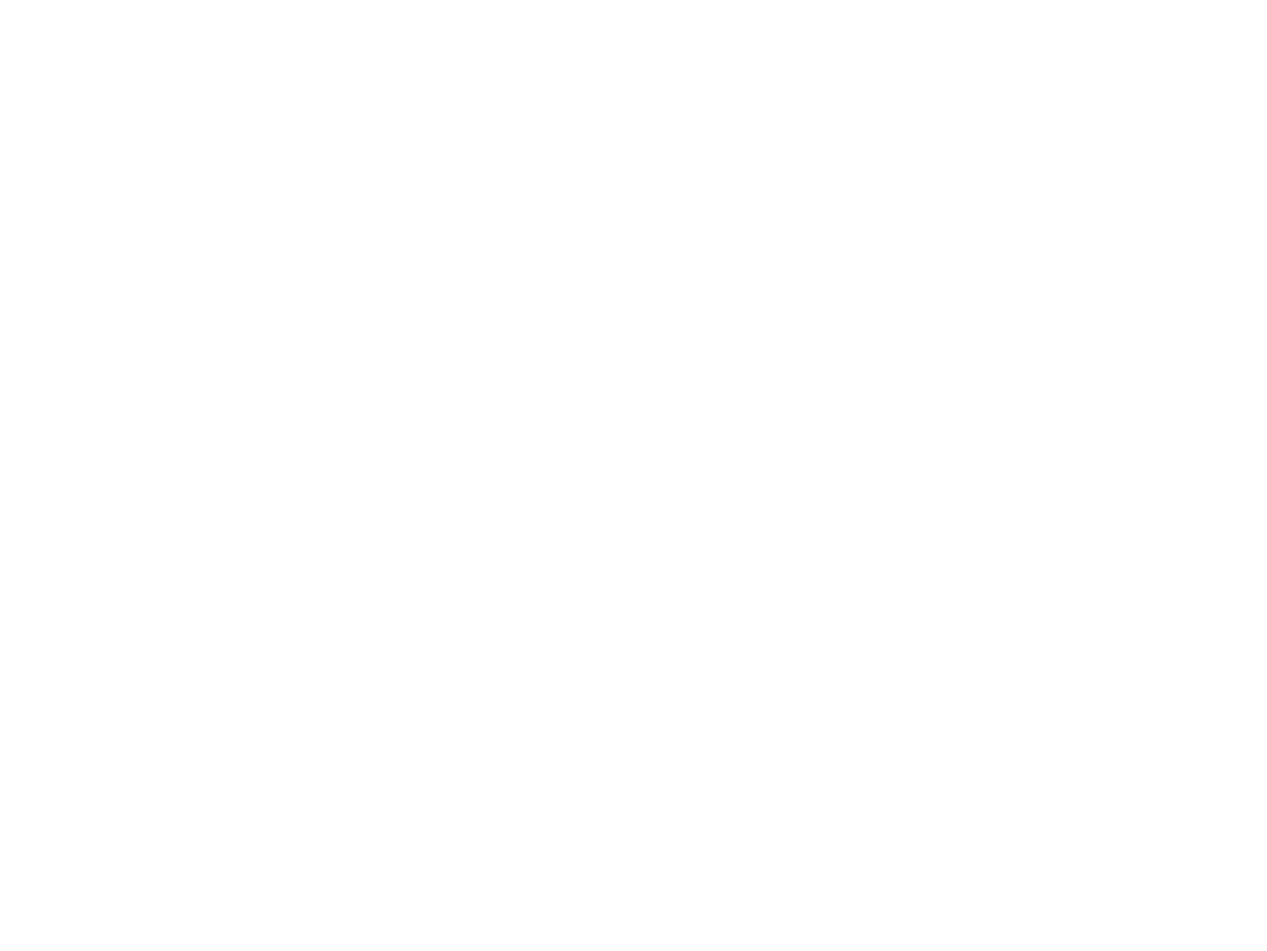
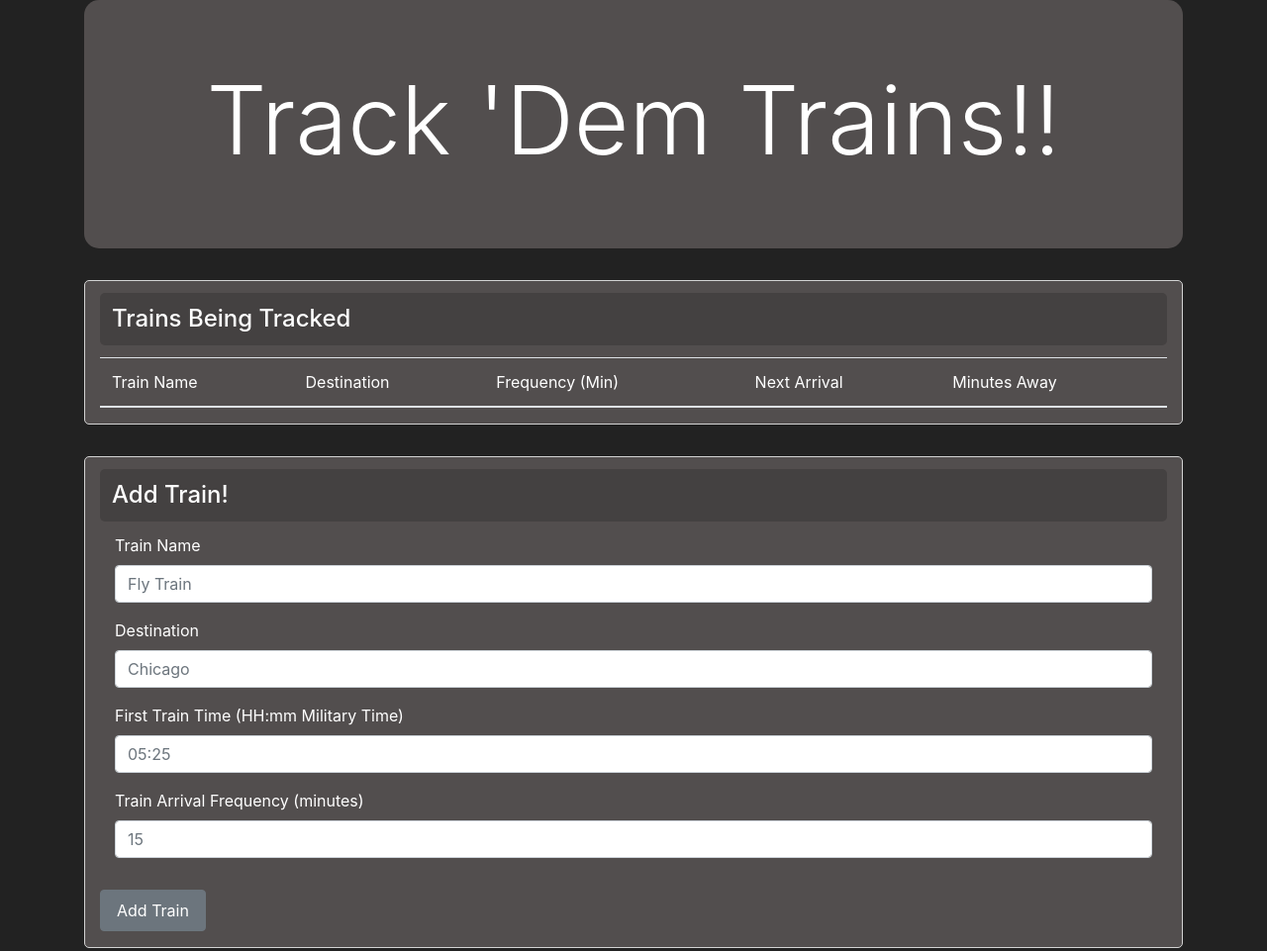
Before and after one commit to cprybell/trainActivity, a plain HTML site: page index.html in a window 1280 px wide. Shown: the whole page at 99% size. Before the commit the page ends 800 px from the top, so only its background shows below. Drawn offline with nearby package versions, Linux system fonts and the light colour scheme.

Commit message:
Git was down last night on my computer. So adding alot lost track of it all tbh

```diff
--- a/assets/css/style.css
+++ b/assets/css/style.css
@@ -0,0 +1,40 @@
+#title {
+    background-color: rgb(82, 78, 78);
+    text-align: center;
+    color:white;
+    border-radius: 15px;
+}
+
+body {
+    background-color: rgb(34, 34, 34);
+}
+
+.table-title-bar {
+    background-color: rgb(68, 65, 65);
+    padding: 0.5em;
+    margin-bottom: 0.5em;
+    margin-top: 0.5em;
+    color: white;
+    border-radius: 5px;
+}
+
+#train-tracker-table {
+    background-color: rgb(82, 78, 78);
+    color: white;
+}
+
+.train-container {
+    background-color: rgb(82, 78, 78);
+    border-style: solid;
+    border-width: 1pt;
+    border-color: lightgray;
+    border-radius: 5px;
+    margin-bottom: 2rem;
+    color: white;
+}
+
+#train-add-submit {
+    padding: 0.5em 1em 0.5em 1em;
+    margin-top: 1em;
+    margin-bottom: 1em;
+}
--- a/index.html
+++ b/index.html
@@ -10,6 +10,72 @@
     </head>
 
     <body>
-
+       <div class="container">
+           <div class="row">
+                <div class="col-12">
+                    <div class="jumbotron jumbotron-fluid" id="title">
+                        <div class="container">
+                            <h1 class="display-1">Track 'Dem Trains!!</h1>
+                        </div>
+                    </div>
+                </div>
+            </div>
+            <div class="container train-container">
+                <div class="row">
+                    <div class="col-12">
+                        <h4 class="display-5 table-title-bar">Trains Being Tracked</h4>
+                    </div>
+                </div>
+                <div class="row">
+                    <div class="col-12">
+                        <table class="table" id="train-tracker-table">
+                            <thead>
+                                <tr>
+                                    <th scope="col">Train Name</th>
+                                    <th scope="col">Destination</th>
+                                    <th scope="col">Frequency (Min)</th>
+                                    <th scope="col">Next Arrival</th>
+                                    <th scope="col">Minutes Away</th>
+                                </tr>
+                            </thead>
+                            <tbody id="tracked-trains-here">
+                            </tbody>
+                        </table>
+                    </div>
+                </div>
+            </div>
+            <div class="container train-container">
+                <div class="row">
+                    <div class="col-12">
+                        <h4 class="display-5 table-title-bar">Add Train!</h4>
+                    </div>
+                </div>
+                <form class="container-fluid">
+                    <div class="form-group">
+                        <label for="train-name-input">Train Name</label>
+                        <input type="text" class="form-control" id="train-name-input" placeholder="Fly Train">
+                    </div>
+                </form>
+                <form class="container-fluid">
+                    <div class="form-group">
+                        <label for="destination-input">Destination</label>
+                        <input type="text" class="form-control" id="destination-input" placeholder="Chicago">
+                    </div>
+                </form>
+                <form class="container-fluid">
+                    <div class="form-group">
+                        <label for="first-train-time-input">First Train Time (HH:mm Military Time)</label>
+                        <input type="text" class="form-control" id="first-train-time-input" placeholder="05:25">
+                    </div>
+                </form>
+                <form class="container-fluid">
+                    <div class="form-group">
+                        <label for="frequency-input">Train Arrival Frequency (minutes)</label>
+                        <input type="text" class="form-control" id="frequency-input" placeholder="15">
+                    </div>
+                </form>
+                <button type="submit" class="btn btn-secondary" id="train-add-submit">Add Train</button>
+            </div>
+       </div>
     </body>
 </html>
```
